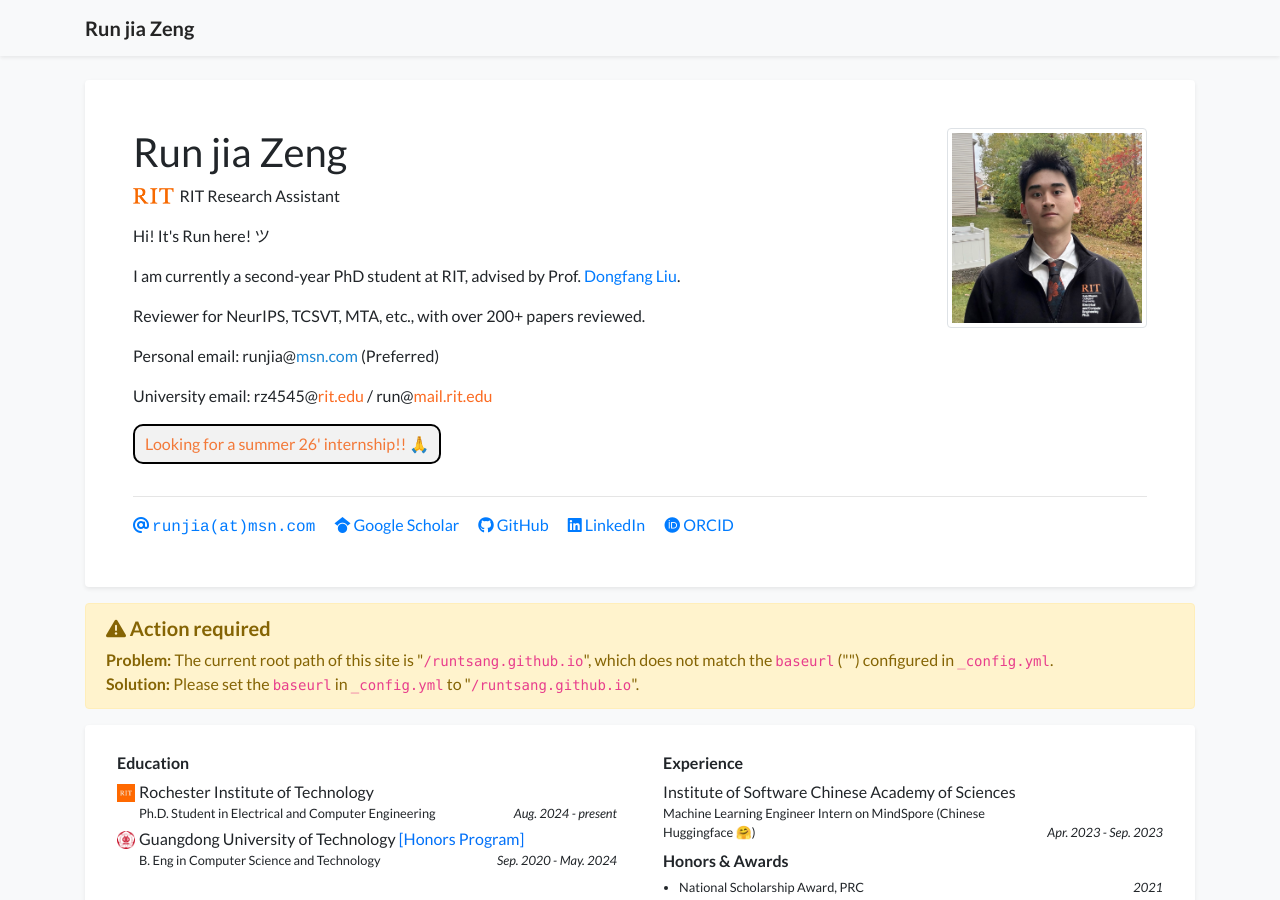
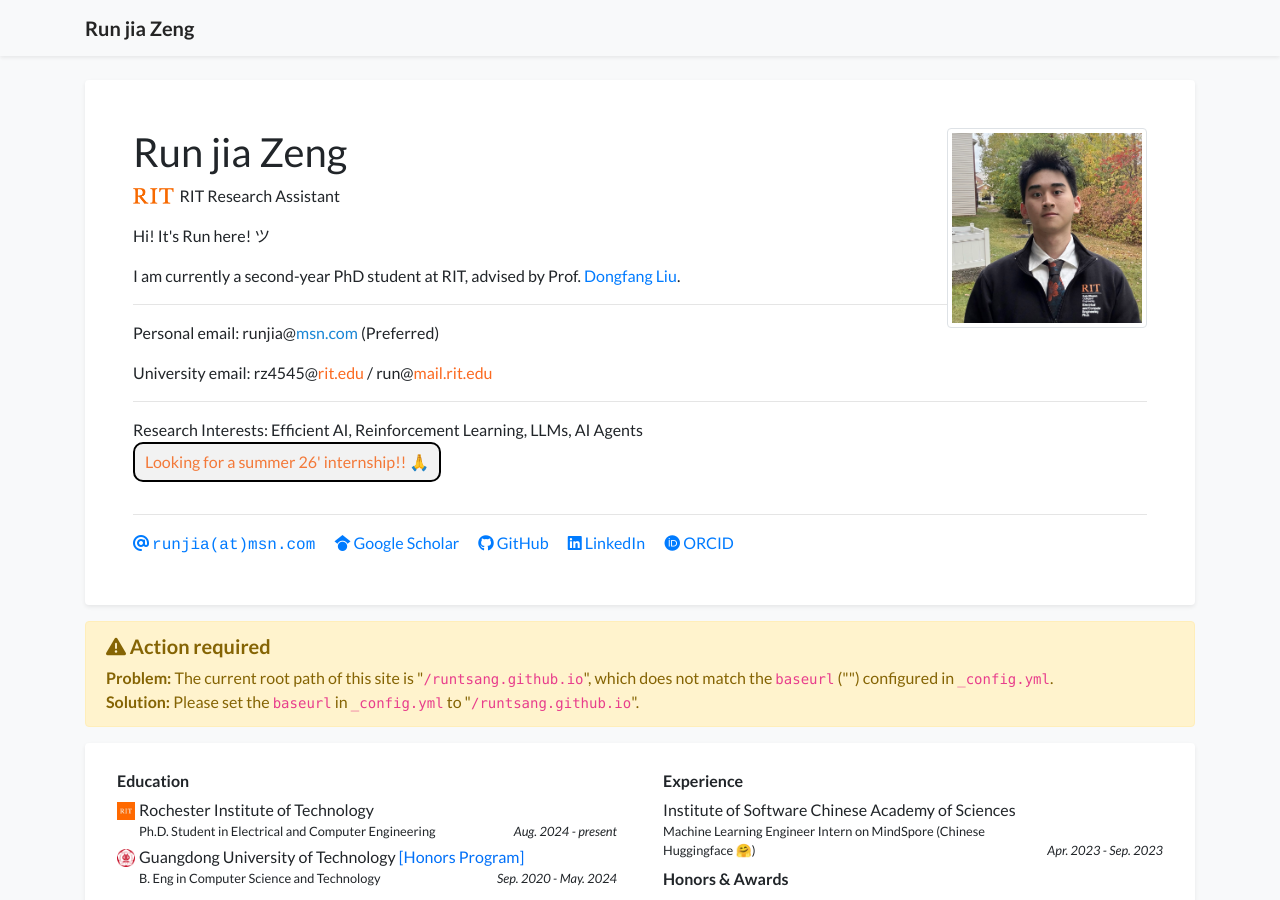
Before and after one commit to runtsang/runtsang.github.io, a Jekyll site: the page built from index.html, in a window 1280 px wide and 900 px high. Built offline with Jekyll 4.4.1, drawn with Linux system fonts in a browser that asks for light colours; nearby versions of some CDN libraries; a style sheet for code colours, icons or effects is not loaded.

Commit message:
feat: Add academic service section to experience card and update profile content.

```diff
--- a/_data/profile.yml
+++ b/_data/profile.yml
@@ -24,16 +24,18 @@
   <p>
     Hi! It's Run here! ツ
   </p>
+  <p>
     I am currently a second-year PhD student at RIT, advised by Prof. <a href="https://dongfang-liu.github.io/" target="_blank">Dongfang Liu</a>.
   </p>
-    Reviewer for NeurIPS, TCSVT, MTA, etc., with over 200+ papers reviewed.
-  </p>
+  <hr>
   <p>
     Personal email: runjia@<span style='color:#1986d5;'>msn.com</span> (Preferred)
   </p>
   <p>
     University email: rz4545@<span style='color:#fb6a21;'>rit.edu</span> / run@<span style='color:#fb6a21;'>mail.rit.edu</span>
   </p>
+  <hr>
+    Research Interests: Efficient AI, Reinforcement Learning, LLMs, AI Agents
   <p>
     <span style="display:inline-block; padding:6px 10px; background:#f2f2f2; border:2px solid #000; border-radius:10px;">
       <span style="color:#f37939;">Looking for a summer 26' internship!! 🙏</span>
--- a/_includes/widgets/experience_card.html
+++ b/_includes/widgets/experience_card.html
@@ -10,7 +10,8 @@
                             <ul class="list-unstyled mb-1">
                                 {% for item in site.data.profile.education %}
                                 <li class="media mb-1">
-                                    <img src="{{ item.logo | relative_url }}" alt="{{ item.name }}" style="width: 18px;" class="mr-1 mt-1">
+                                    <img src="{{ item.logo | relative_url }}" alt="{{ item.name }}" style="width: 18px;"
+                                        class="mr-1 mt-1">
                                     <div class="media-body">
                                         <div>{{ item.name }}</div>
                                         <div class="small">{{ item.dept }}</div>
@@ -66,6 +67,27 @@
                     </div>
                     {% endif %}
 
+                    {% if site.data.profile.service %}
+                    <div class="col-md-6">
+                        <div class="mx-2 my-1">
+                            <h6>Academic Service</h6>
+                            <ul class="list-unstyled mb-1">
+                                {% for item in site.data.profile.service %}
+                                <li class="media mb-1">
+                                    <div class="media-body">
+                                        <div>{{ item.role }}</div>
+                                        <div class="small">{{ item.venues }}</div>
+                                        {% if item.note %}
+                                        <div class="small text-muted">{{ item.note }}</div>
+                                        {% endif %}
+                                    </div>
+                                </li>
+                                {% endfor %}
+                            </ul>
+                        </div>
+                    </div>
+                    {% endif %}
+
                 </div>
 
             </div>
--- a/index.html
+++ b/index.html
@@ -9,10 +9,6 @@
 
 {% if site.data.display.homepage.show_experience %}
 {% include widgets/experience_card.html %}
-{% endif %}
-
-{% if site.data.display.homepage.show_service %}
-{% include widgets/service_card.html %}
 {% endif %}
 
 {% if site.data.display.homepage.show_news %}
```
